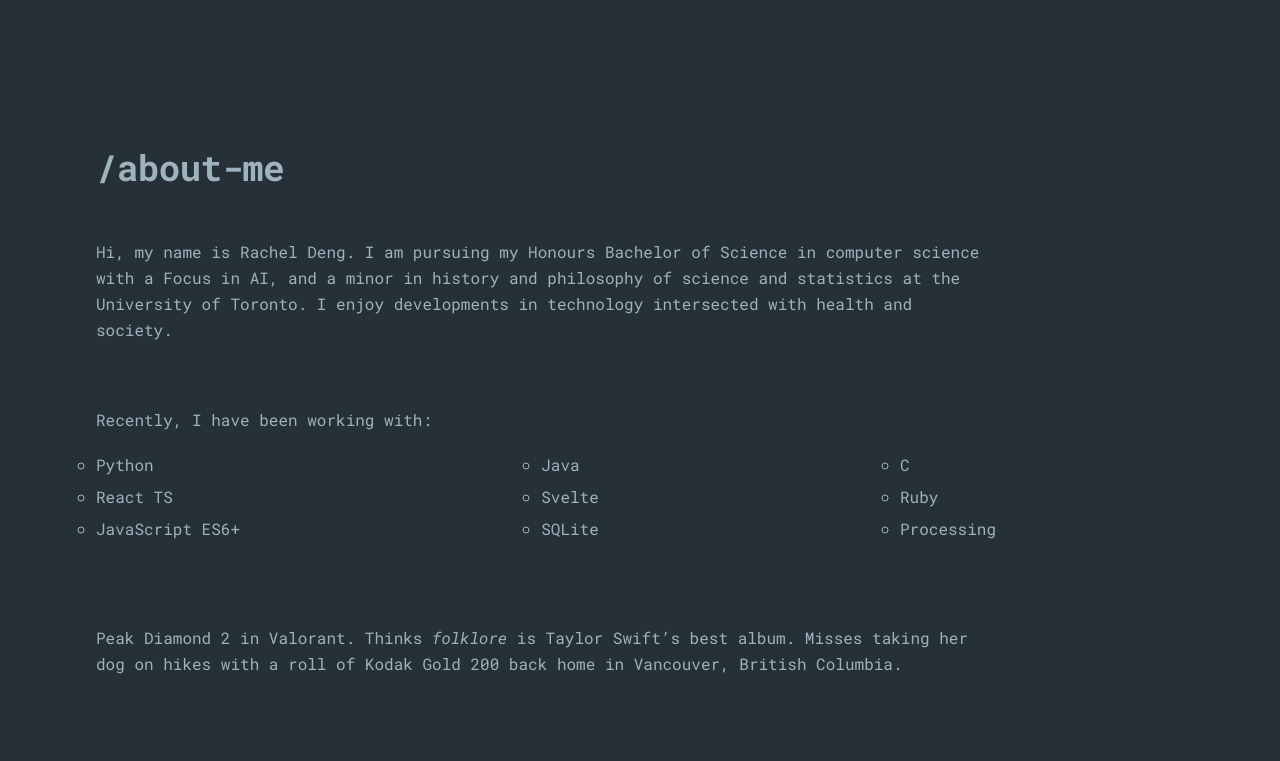
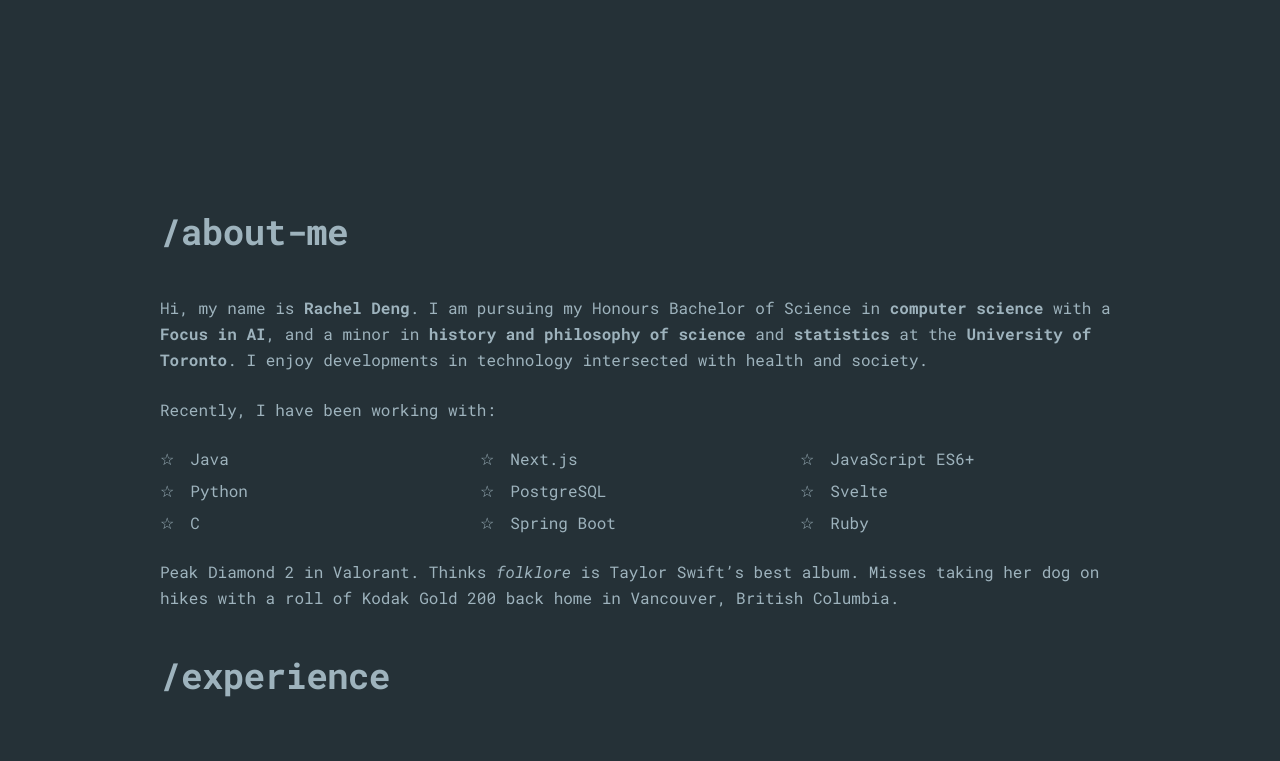
Before and after one commit to rachelkd/portfolio, a React (Vite) app: page / in a window 1280 px wide. Shown: the part 769-1530 px from the top of the page. Built offline with nearby package versions, Linux system fonts and the light colour scheme.

Commit message:
Fixed about me styling

```diff
--- a/src/App.tsx
+++ b/src/App.tsx
@@ -14,7 +14,7 @@ import Projects from './components/pages/Projects';
 function App() {
     return (
         <>
-            <div className='w-full p-8 md:p-24'>
+            <div className='w-full p-8 md:p-40'>
                 <Intro />
                 <AboutMe />
                 <Experience />
--- a/src/components/pages/AboutMe.tsx
+++ b/src/components/pages/AboutMe.tsx
@@ -1,54 +1,72 @@
 import { FC } from 'react';
-
-import '../../styles/AboutMe.css';
 
 const AboutMe: FC = () => {
     return (
-        <div className='about-me' id='about-me'>
+        <div
+            className='about-me max-w-screen-lg flex flex-col gap-6'
+            id='about-me'
+        >
             <h1>/about-me</h1>
             <div className='text-section'>
-                <p className='about-me-text'>
+                <p>
                     Hi, my name is{' '}
-                    <span className='bold highlight-2'>Rachel Deng</span>. I am
+                    <span className='font-bold'>Rachel Deng</span>. I am
                     pursuing my Honours Bachelor of Science in{' '}
-                    <span className='bold'>computer science</span> with a{' '}
-                    <span className='bold'>Focus in AI</span>, and a minor in{' '}
-                    <span className='bold'>
+                    <span className='font-bold'>computer science</span> with a{' '}
+                    <span className='font-bold'>Focus in AI</span>, and a minor
+                    in{' '}
+                    <span className='font-bold'>
                         history and philosophy of science
                     </span>{' '}
-                    and <span className='bold'>statistics</span> at the{' '}
-                    <span className='bold highlight-2'>
-                        University of Toronto
-                    </span>
-                    . I enjoy developments in technology intersected with health
-                    and society.
+                    and <span className='font-bold'>statistics</span> at the{' '}
+                    <span className='font-bold'>University of Toronto</span>. I
+                    enjoy developments in technology intersected with health and
+                    society.
                 </p>
             </div>
-            <div className='text-section'>
+            <div className='text-section flex flex-col gap-6'>
                 <p className='about-me-text'>
                     Recently, I have been working with:
                 </p>
-                <div className='technologies'>
-                    <ul className='row'>
-                        <ul className='technology-column'>
-                            <li className='technology-item'>Python</li>
-                            <li className='technology-item'>React TS</li>
-                            <li className='technology-item'>JavaScript ES6+</li>
+                <div>
+                    <ul className='grid grid-cols-1 md:grid-cols-3 justify-between w-full'>
+                        <ul className='list-none space-y-2'>
+                            <li className='flex items-center gap-4 before:content-["☆"]'>
+                                Java
+                            </li>
+                            <li className='flex items-center gap-4 before:content-["☆"]'>
+                                Python
+                            </li>
+                            <li className='flex items-center gap-4 before:content-["☆"]'>
+                                C
+                            </li>
                         </ul>
-                        <ul className='technology-column'>
-                            <li className='technology-item'>Java</li>
-                            <li className='technology-item'>Svelte</li>
-                            <li className='technology-item'>SQLite</li>
+                        <ul className='list-none space-y-2'>
+                            <li className='flex items-center gap-4 before:content-["☆"]'>
+                                Next.js
+                            </li>
+                            <li className='flex items-center gap-4 before:content-["☆"]'>
+                                PostgreSQL
+                            </li>
+                            <li className='flex items-center gap-4 before:content-["☆"]'>
+                                Spring Boot
+                            </li>
                         </ul>
-                        <ul className='technology-column'>
-                            <li className='technology-item'>C</li>
-                            <li className='technology-item'>Ruby</li>
-                            <li className='technology-item'>Processing</li>
+                        <ul className='list-none space-y-2'>
+                            <li className='flex items-center gap-4 before:content-["☆"]'>
+                                JavaScript ES6+
+                            </li>
+                            <li className='flex items-center gap-4 before:content-["☆"]'>
+                                Svelte
+                            </li>
+                            <li className='flex items-center gap-4 before:content-["☆"]'>
+                                Ruby
+                            </li>
                         </ul>
                     </ul>
                 </div>
             </div>
-            <div className='text-section'>
+            <div className='text-section mb-6'>
                 <p className='about-me-text'>
                     Peak Diamond 2 in Valorant. Thinks <em>folklore</em> is
                     Taylor Swift&rsquo;s best album. Misses taking her dog on
--- a/src/index.css
+++ b/src/index.css
@@ -8,7 +8,7 @@
     }
 
     p {
-        @apply leading-relaxed my-4;
+        @apply leading-relaxed;
     }
     :root {
         --background: 200 19% 18%;
```
